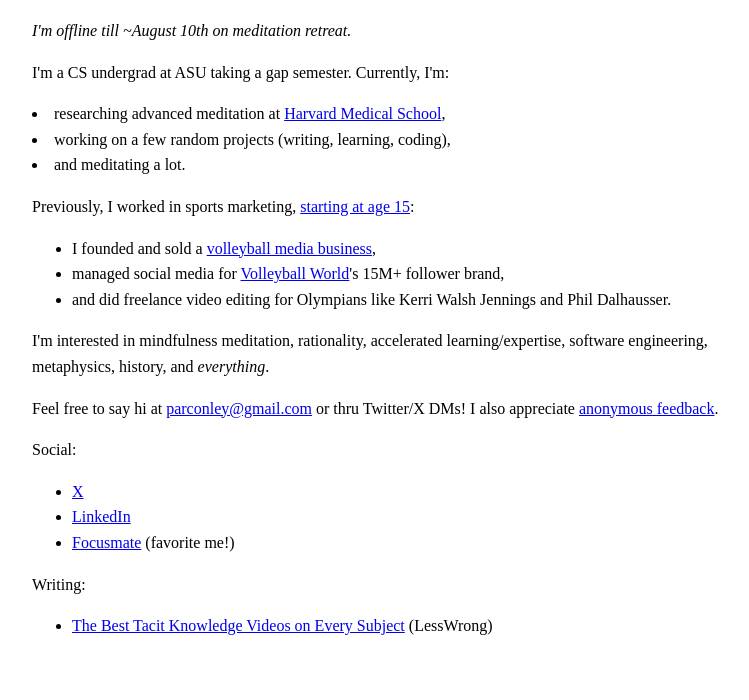
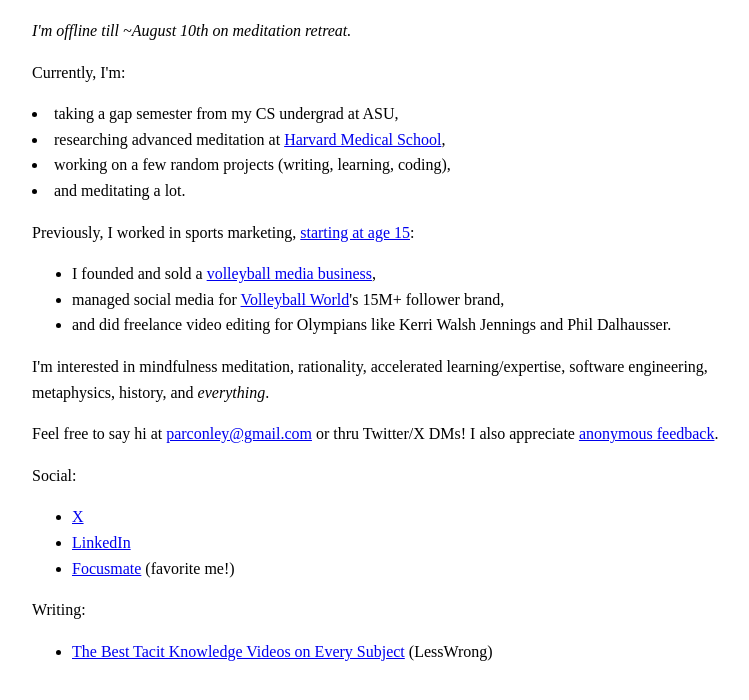
Before and after one commit to parconley/parconley.com, a plain HTML site: page index.html in a window 1280 px wide. Shown: the part 96-796 px from the top of the page, without its empty margins (258-1007 px from the left). Drawn offline with Linux system fonts and the light colour scheme.

Commit message:
Update index.html

```diff
--- a/index.html
+++ b/index.html
@@ -23,7 +23,8 @@
 <body>
     <h1>Parker Conley</h1>
     <p><i>I'm offline till ~August 10th on meditation retreat.</i></p>
-    <p>I'm a CS undergrad at ASU taking a gap semester. Currently, I'm:</p>
+    <p>Currently, I'm:</p>
+        <li>taking a gap semester from my CS undergrad at ASU,</li>
         <li>researching advanced meditation at <a href="https://meditation.mgh.harvard.edu/">Harvard Medical School</a>,</li>
         <li>working on a few random projects (writing, learning, coding),</li>
         <li>and meditating a lot.</li>
```
